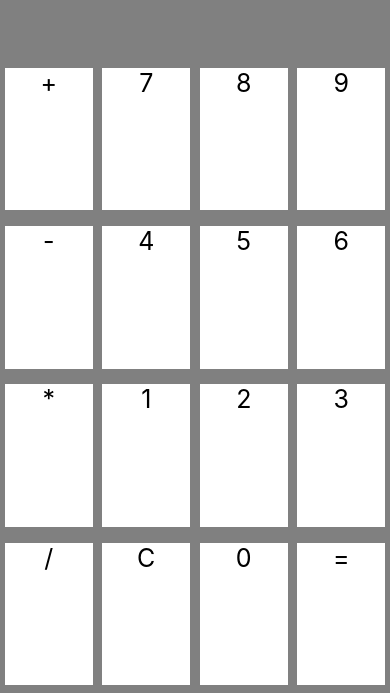
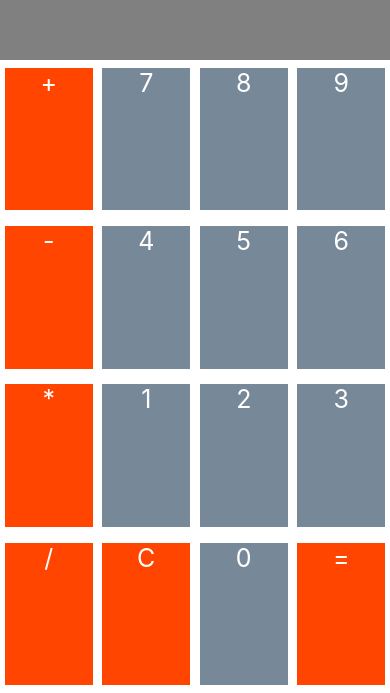
Before and after one commit to lukebelliveau/ios-curriculum, a React Native app in the folder Calculator/: screen / in a window 390 px wide. Shown: the part 151-844 px from the top of the page. Built offline with nearby package versions, Linux system fonts and the light colour scheme.

Commit message:
styled up the keypad

```diff
--- a/Calculator/App.js
+++ b/Calculator/App.js
@@ -18,7 +18,7 @@ export default class App extends React.Component {
 
     this.calculatorButtons = [
       [
-        { value: '+', action: this.clear },
+        { value: '+', action: this.binaryOperation },
         { value: 7, action: this.enterConstant },
         { value: 8, action: this.enterConstant },
         { value: 9, action: this.enterConstant },
--- a/Calculator/src/Keypad.js
+++ b/Calculator/src/Keypad.js
@@ -20,10 +20,12 @@ const KeypadRow = ({ buttonRow }) => (
 const CalculatorButton = ({ buttonData }) => (
   <View style={ styles.keySpace }>
     <TouchableHighlight style={{ height: '90%', width: '90%'}} onPress={ () => buttonData.action(buttonData.value) }>
-      <Text style={ styles.keyContent }>{ buttonData.value }</Text>
+      <Text style={ [styles.keyContent, { backgroundColor: computeButtonColor(buttonData.value) }] }>{ buttonData.value }</Text>
     </TouchableHighlight>
   </View>
 );
+
+const computeButtonColor = value => isNaN(parseInt(value)) ? 'orangered' : 'lightslategrey';
 
 const styles = StyleSheet.create({
   container: {
@@ -31,11 +33,10 @@ const styles = StyleSheet.create({
   keyRow: {
     flex: 1,
     flexDirection: 'row',
-    backgroundColor: 'gainsboro',
   },
   keySpace: {
     flex: 1,
-    backgroundColor: 'gray',
+    backgroundColor: 'white',
     justifyContent: 'center',
     alignItems: 'center',
   },
@@ -45,7 +46,7 @@ const styles = StyleSheet.create({
     textAlign: 'center',
     textAlignVertical: 'center',
     fontSize: 25,
-    backgroundColor: 'white',
+    color: 'white'
   }
 });
 
```
